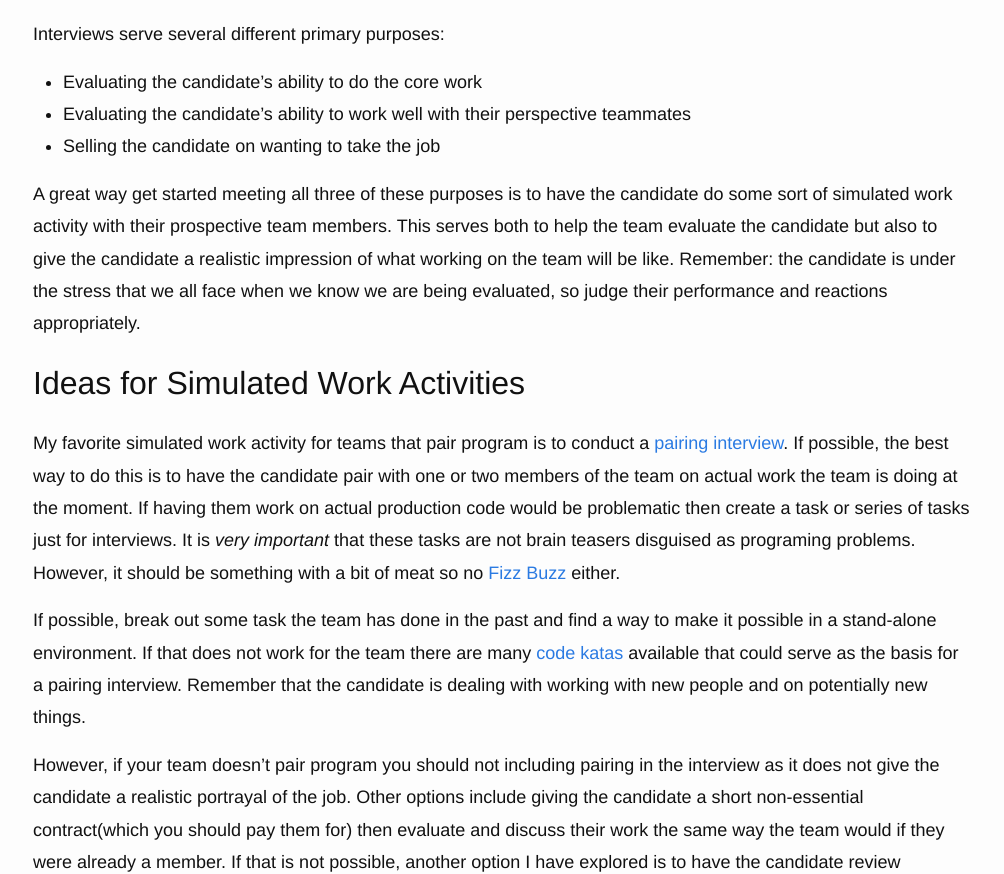
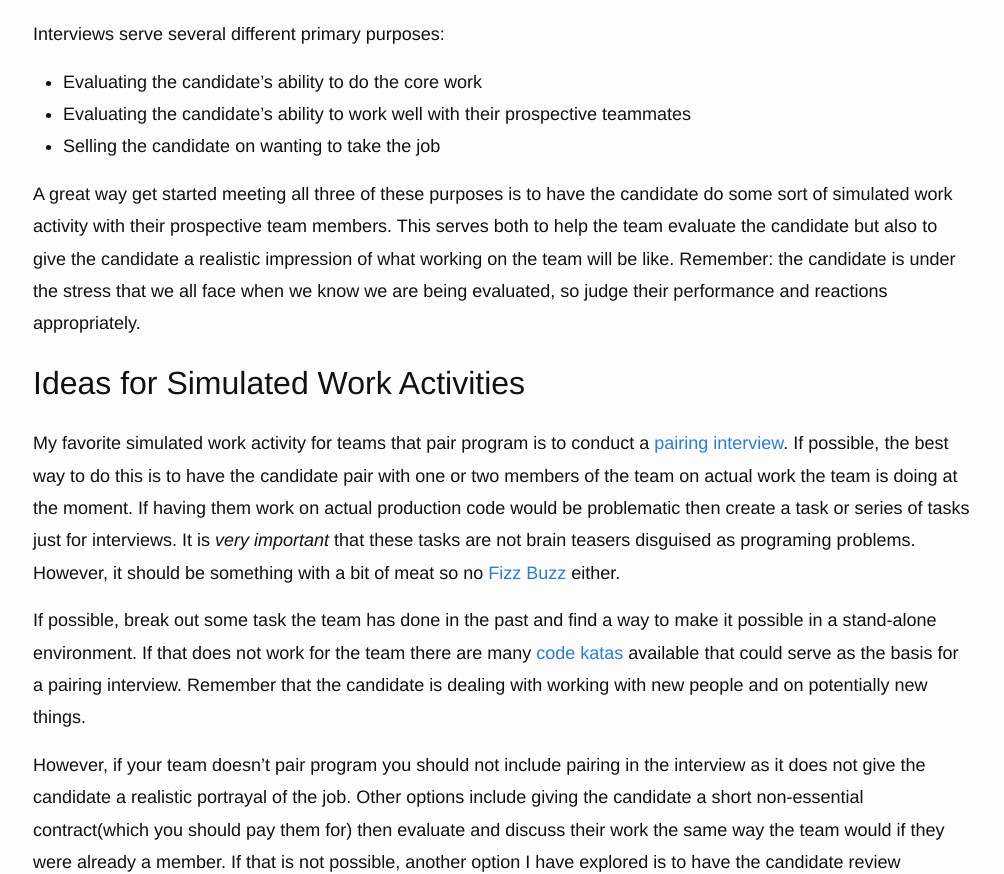
Before and after one commit to ngoede/buildbroke, a Jekyll site: the page built from src/_posts/2018-03-14-how-to-interview-developers.md, in a window 1280 px wide and 1400 px high, scrolled down 669 px. Shown: the part 156-1030 px from the top of the window, without its empty margins (137-1141 px from the left). Built offline with Jekyll 4.4.1, drawn with Linux system fonts in a browser that asks for light colours; comment, search, counter and statistics services are not loaded; some of the changed text lies outside the part shown.

Commit message:
Feedback from Dan on Interview Post

```diff
--- a/src/_posts/2018-03-14-how-to-interview-developers.md
+++ b/src/_posts/2018-03-14-how-to-interview-developers.md
@@ -14,7 +14,7 @@ Having spent hundreds of hours interviewing software developers for positions bo
 Interviews serve several different primary purposes:
 
 * Evaluating the candidate's ability to do the core work
-* Evaluating the candidate's ability to work well with their perspective teammates
+* Evaluating the candidate's ability to work well with their prospective teammates
 * Selling the candidate on wanting to take the job
 
 A great way get started meeting all three of these purposes is to have the candidate do some sort of simulated work activity with their prospective team members. This serves both to help the team evaluate the candidate but also to give the candidate a realistic impression of what working on the team will be like. Remember: the candidate is under the stress that we all face when we know we are being evaluated, so judge their performance and reactions appropriately.
@@ -25,7 +25,7 @@ My favorite simulated work activity for teams that pair program is to conduct a
 
 If possible, break out some task the team has done in the past and find a way to make it possible in a stand-alone environment. If that does not work for the team there are many [code katas](http://codekata.com/) available that could serve as the basis for a pairing interview. Remember that the candidate is dealing with working with new people and on potentially new things.
 
-However, if your team doesn't pair program you should not including pairing in the interview as it does not give the candidate a realistic portrayal of the job. Other options include giving the candidate a short non-essential contract(which you should pay them for) then evaluate and discuss their work the same way the team would if they were already a member. If that is not possible, another option I have explored is to have the candidate review code(either real or created for the purpose). Ensure that you discuss not just the issues but also how they would deal with them. This is an example of a code review exercise [Anthony Sciamanna](http://anthonysciamanna.com/) and I created in the past. It is taken from [this repository](https://github.com/ngoede/interview-exercise) we created for the purpose.
+However, if your team doesn't pair program you should not include pairing in the interview as it does not give the candidate a realistic portrayal of the job. Other options include giving the candidate a short non-essential contract(which you should pay them for) then evaluate and discuss their work the same way the team would if they were already a member. If that is not possible, another option I have explored is to have the candidate review code(either real or created for the purpose). Ensure that you discuss not just the issues but also how they would deal with them. This is an example of a code review exercise [Anthony Sciamanna](http://anthonysciamanna.com/) and I created in the past. It is taken from [this repository](https://github.com/ngoede/interview-exercise) we created for the purpose.
 
 {% gist adfd1381e4cd03ab70842473ccb98beb %}
 
```
Also changed, not shown: other parts of src/_posts/2018-03-14-how-to-interview-developers.md (+2 -2 lines).
